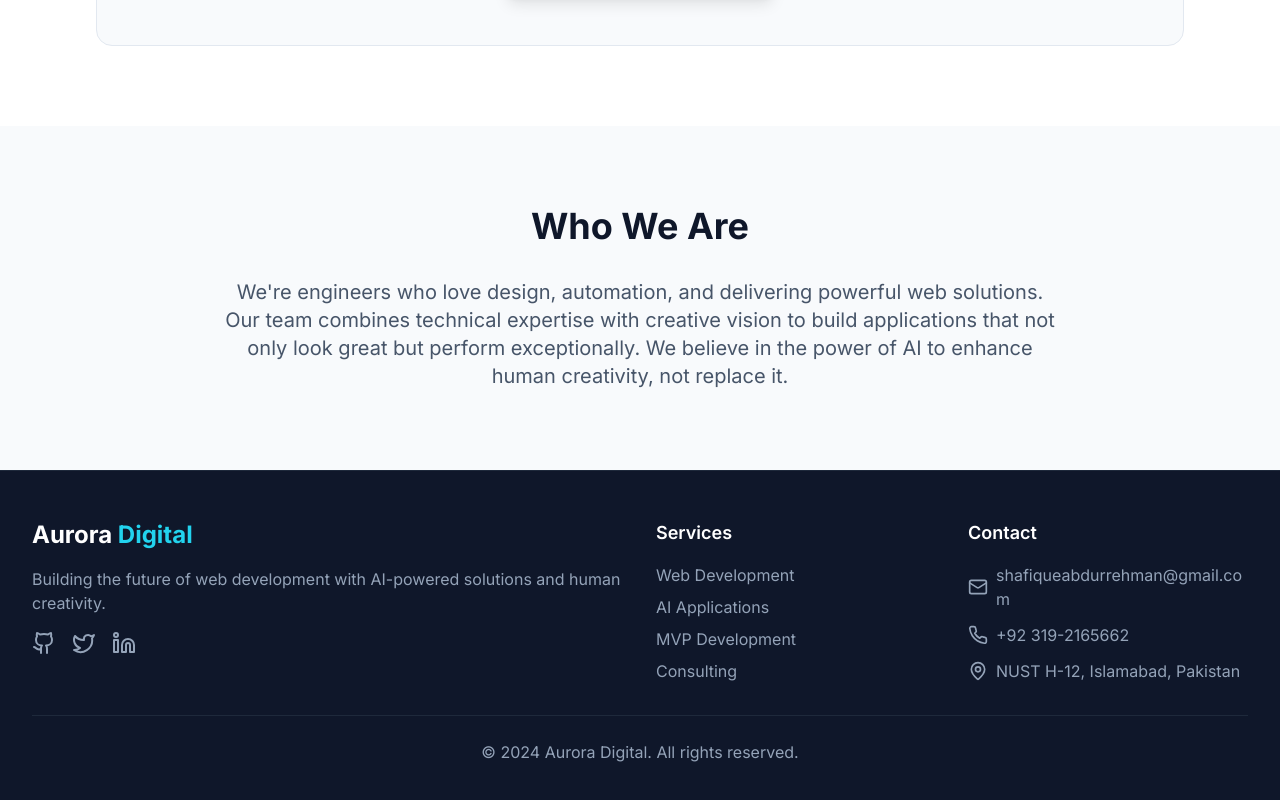
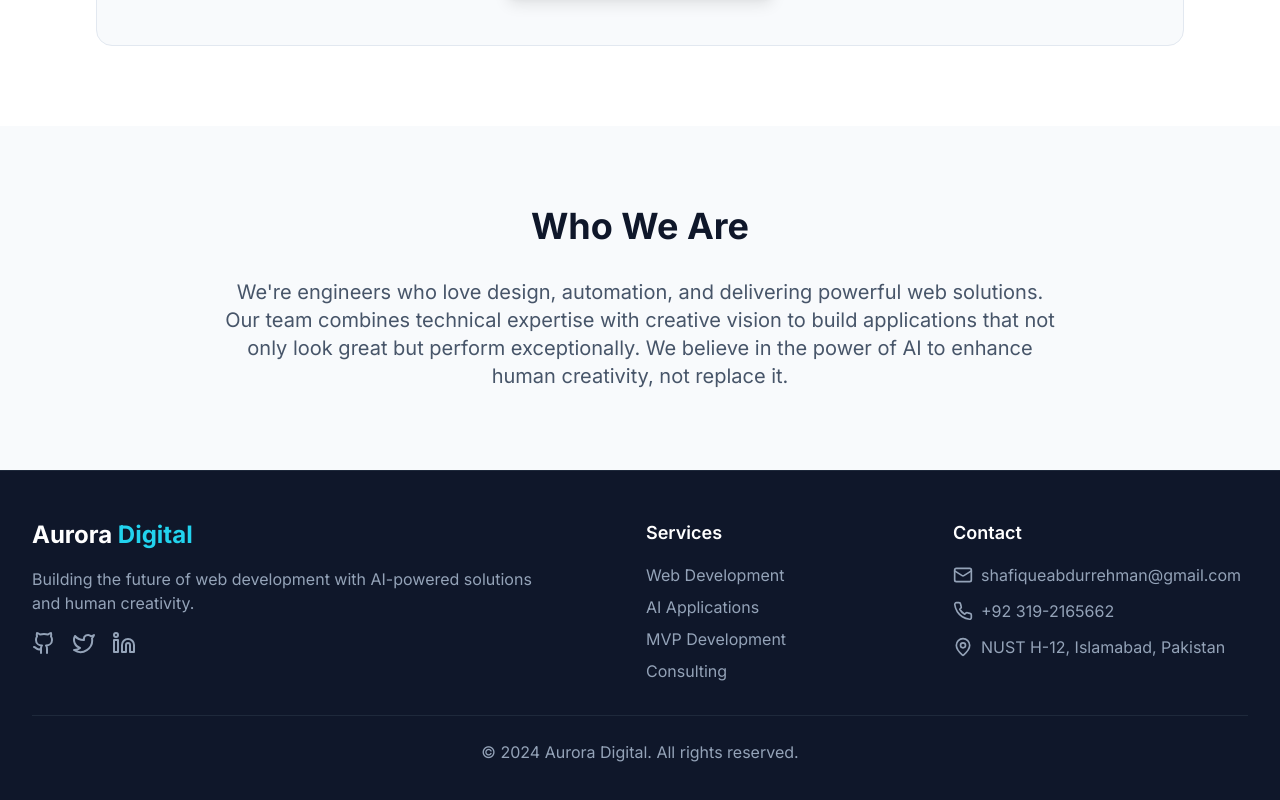
Before and after one commit to Abdulah-eng/auroraDigital, a Next.js app: page / in a window 1280 px wide. Shown: the part 2789-3589 px from the top of the page. Built offline with nearby package versions, Linux system fonts and the light colour scheme.

Commit message:
fix: improve footer layout and enhance text readability

```diff
--- a/app/page.tsx
+++ b/app/page.tsx
@@ -829,12 +829,12 @@ export default function LandingPage() {
       {/* Footer */}
       <footer className="bg-slate-900 dark:bg-slate-950 text-white py-8 sm:py-12 border-t border-slate-800">
         <div className="max-w-7xl mx-auto px-4 sm:px-6 lg:px-8">
-          <div className="grid grid-cols-1 sm:grid-cols-2 md:grid-cols-4 gap-6 sm:gap-8">
+          <div className="grid grid-cols-1 sm:grid-cols-2 md:grid-cols-4 gap-6 sm:gap-x-3">
             <div className="md:col-span-2">
               <div className="text-xl sm:text-2xl font-bold mb-3 sm:mb-4">
                 Aurora <span className="text-cyan-400">Digital</span>
               </div>
-              <p className="text-slate-400 mb-3 sm:mb-4 text-sm sm:text-base">
+              <p className="text-slate-400 mb-3 sm:mb-4 text-sm sm:text-base max-w-lg">
                 Building the future of web development with AI-powered solutions and human creativity.
               </p>
               <div className="flex space-x-4">
```
